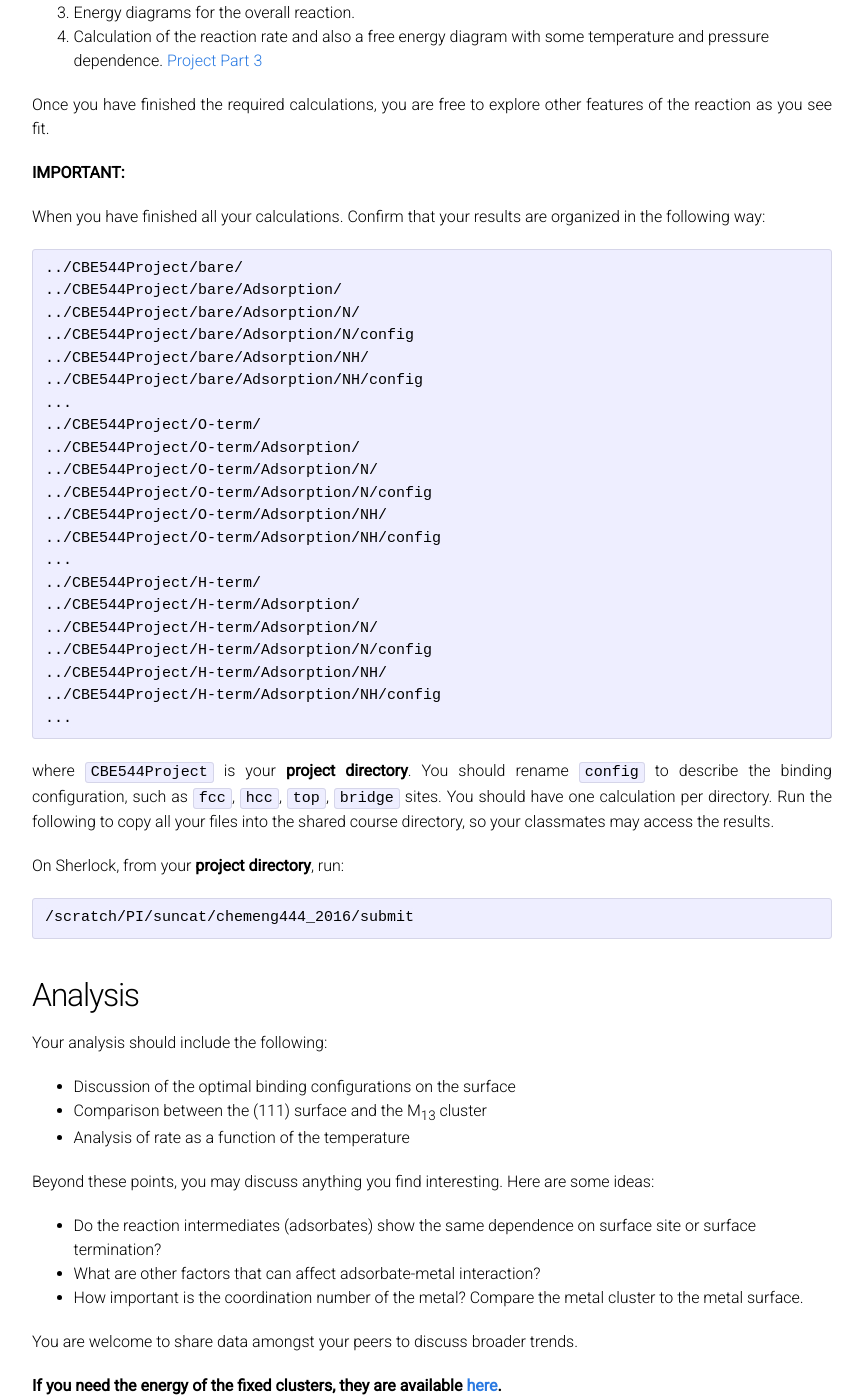
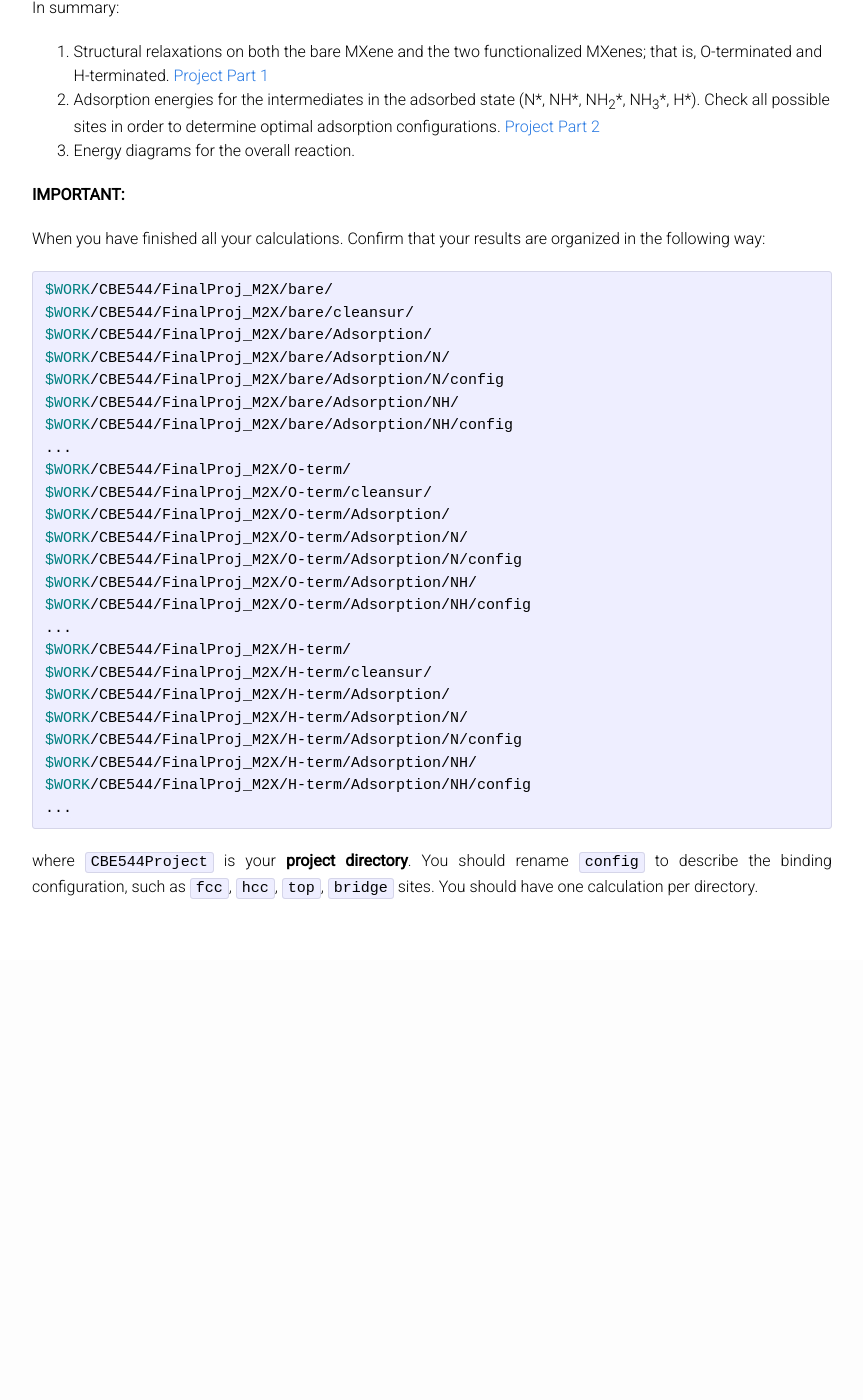
Before and after one commit to vojale/CBE544-2018.github.io, a Jekyll site: the page built from ProjectDescription.md, in a window 1280 px wide and 1400 px high, scrolled down 3077 px. Shown: the whole window, without its empty margins (208-1071 px from the left). Built offline with Jekyll 4.4.1, drawn with Linux system fonts in a browser that asks for light colours; formulas are drawn with MathJax 3; our own code applies the rules of GitHub Pages for plain Markdown files; after the commit the page ends 4037 px from its top, so only the background shows below that; some of the changed text lies outside the part shown.

Commit message:
Update ProjectDescription.md

````diff
--- a/ProjectDescription.md
+++ b/ProjectDescription.md
@@ -67,11 +67,14 @@ Your goals for the project will be to:
 
 ## Calculations ##
 
-For the Final Project, create a `CBE544Project` folder in your `$SCRATCH` directory by running:
+For the Final Project, create a `FinalProj_M2X` folder (M2X is the material you are assigned, please check [Assignment](https://cbe544.github.io/Project_Assignments/)) in your `CBE544` directory. For example, if you are assignemnt with Mo2C, please run the following command to create the directories:
 
 ```bash
-mkdir $SCRATCH/CHE444Project/
+cdw
+cd CBE544
+mkdir FinalProj_Mo2C
 ```
+Please change Mo2C in the above command to the one you are assgined.
 
 You may run the exercises in any directory (as long as it is under `$SCRATCH`), but keep all the final files for the project organized.
 
@@ -91,39 +94,43 @@ In summary:
 1. Structural relaxations on both the bare MXene and the two functionalized MXenes; that is, O-terminated and H-terminated. [Project Part 1](../ASE/Getting_Started)
 2. Adsorption energies for the intermediates in the adsorbed state (N\*, NH\*, NH<sub>2</sub>\*, NH<sub>3</sub>\*, H\*). Check all possible sites in order to determine optimal adsorption configurations. [Project Part 2](../ASE/Adsorption)
 3. Energy diagrams for the overall reaction.
-4. Calculation of the reaction rate and also a free energy diagram with some temperature and pressure dependence. [Project Part 3](../ASE/Transition_States)
-
-Once you have finished the required calculations, you are free to explore other features of the reaction as you see fit.
+<!--4. Calculation of the reaction rate and also a free energy diagram with some temperature and pressure dependence. [Project Part 3](../ASE/Transition_States)-->
 
 **IMPORTANT:**
 
 When you have finished all your calculations. Confirm that your results are organized in the following way:
 
 ```bash
-../CBE544Project/bare/
-../CBE544Project/bare/Adsorption/
-../CBE544Project/bare/Adsorption/N/
-../CBE544Project/bare/Adsorption/N/config
-../CBE544Project/bare/Adsorption/NH/
-../CBE544Project/bare/Adsorption/NH/config
+$WORK/CBE544/FinalProj_M2X/bare/
+$WORK/CBE544/FinalProj_M2X/bare/cleansur/
+$WORK/CBE544/FinalProj_M2X/bare/Adsorption/
+$WORK/CBE544/FinalProj_M2X/bare/Adsorption/N/
+$WORK/CBE544/FinalProj_M2X/bare/Adsorption/N/config
+$WORK/CBE544/FinalProj_M2X/bare/Adsorption/NH/
+$WORK/CBE544/FinalProj_M2X/bare/Adsorption/NH/config
 ...
-../CBE544Project/O-term/
-../CBE544Project/O-term/Adsorption/
-../CBE544Project/O-term/Adsorption/N/
-../CBE544Project/O-term/Adsorption/N/config
-../CBE544Project/O-term/Adsorption/NH/
-../CBE544Project/O-term/Adsorption/NH/config
+$WORK/CBE544/FinalProj_M2X/O-term/
+$WORK/CBE544/FinalProj_M2X/O-term/cleansur/
+$WORK/CBE544/FinalProj_M2X/O-term/Adsorption/
+$WORK/CBE544/FinalProj_M2X/O-term/Adsorption/N/
+$WORK/CBE544/FinalProj_M2X/O-term/Adsorption/N/config
+$WORK/CBE544/FinalProj_M2X/O-term/Adsorption/NH/
+$WORK/CBE544/FinalProj_M2X/O-term/Adsorption/NH/config
 ...
-../CBE544Project/H-term/
-../CBE544Project/H-term/Adsorption/
-../CBE544Project/H-term/Adsorption/N/
-../CBE544Project/H-term/Adsorption/N/config
-../CBE544Project/H-term/Adsorption/NH/
-../CBE544Project/H-term/Adsorption/NH/config
+$WORK/CBE544/FinalProj_M2X/H-term/
+$WORK/CBE544/FinalProj_M2X/H-term/cleansur/
+$WORK/CBE544/FinalProj_M2X/H-term/Adsorption/
+$WORK/CBE544/FinalProj_M2X/H-term/Adsorption/N/
+$WORK/CBE544/FinalProj_M2X/H-term/Adsorption/N/config
+$WORK/CBE544/FinalProj_M2X/H-term/Adsorption/NH/
+$WORK/CBE544/FinalProj_M2X/H-term/Adsorption/NH/config
 ...
 ```
 
-where `CBE544Project` is your **project directory**. You should rename `config` to describe the binding configuration, such as `fcc`, `hcc`, `top`, `bridge` sites. You should have one calculation per directory. Run the following to copy all your files into the shared course directory, so your classmates may access the results.
+where `CBE544Project` is your **project directory**. You should rename `config` to describe the binding configuration, such as `fcc`, `hcc`, `top`, `bridge` sites. You should have one calculation per directory.
+
+
+<!--Run the following to copy all your files into the shared course directory, so your classmates may access the results.
 
 On Sherlock, from your **project directory**, run:
 
@@ -132,7 +139,8 @@ On Sherlock, from your **project directory**, run:
 ```
 
 <a name='analysis'></a>
-
+-->
+<!--
 ## Analysis ##
 
 Your analysis should include the following:
@@ -197,6 +205,4 @@ At a minimum you should accomplish the following:
     2. Kinetic rate analysis
 6. Report (3~5 pages maximum)
 
-Email your final report as a PDF document to:
-
-`ctsai89@stanford.edu, aayush@stanford.edu, shaama@stanford.edu, ambarish@stanford.edu`
+-->
````
